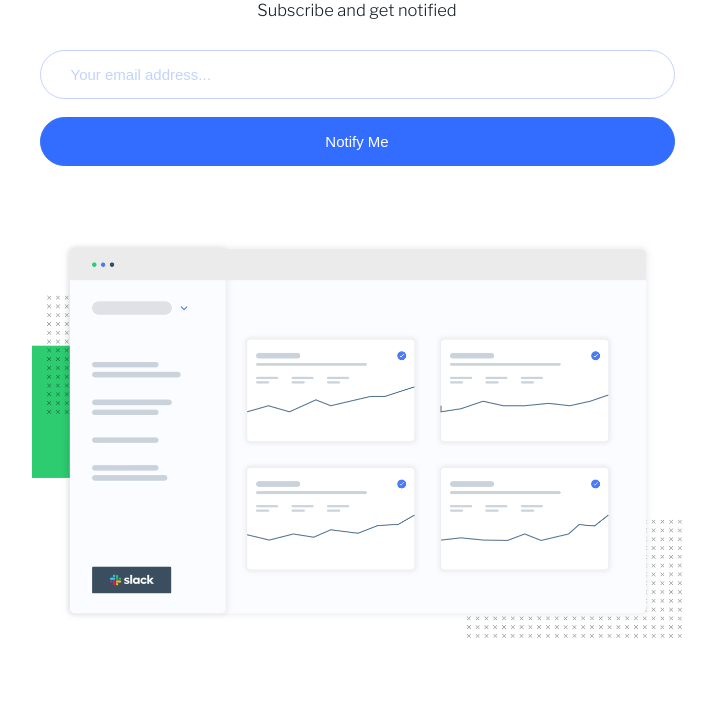
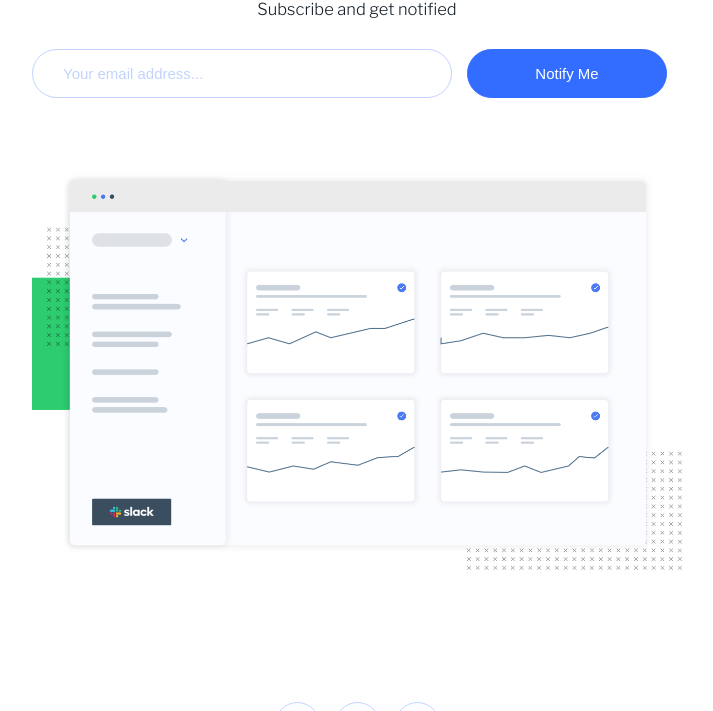
Before and after one commit to 6kbzn9/Ping-Coming-Soon-Page, a plain HTML site: page index.html in a window 1280 px wide. Shown: the part 185-896 px from the top of the page, without its empty margins (283-996 px from the left). Drawn offline with nearby package versions, Linux system fonts and the light colour scheme.

Commit message:
final UI version ~ no validation

```diff
--- a/index.html
+++ b/index.html
@@ -27,13 +27,14 @@
         <img src="images/logo.svg" alt="logo image" class="logo" />
         <h1 class="title"><span>We are launching</span> soon!</h1>
         <p class="subtitle">Subscribe and get notified</p>
-        <form action="#">
+        <form action="#" id="form">
           <input
             type="email"
             class="email"
+            id="email"
             placeholder="Your email address..."
           />
-          <input type="submit" class="submit" value="Notify Me" />
+          <input type="submit" class="submit" value="Notify Me" id="submit" />
         </form>
       </header>
       <img
@@ -56,5 +57,7 @@
         <p class="copy">&copy; Copyright Ping. All rights reserved.</p>
       </footer>
     </div>
+
+    <script src="app.js"></script>
   </body>
 </html>
--- a/style.css
+++ b/style.css
@@ -4,7 +4,8 @@
   --gray: hsl(0, 0%, 59%);
   --very-dark-blue: hsl(209, 33%, 12%);
 }
-* {
+*,
+*::after {
   padding: 0;
   margin: 0;
   box-sizing: border-box;
@@ -29,11 +30,10 @@ body {
 
 header {
   text-align: center;
-  padding: 0 0.5rem;
   margin-bottom: 5rem;
 }
 .logo {
-  width: 90px;
+  width: 80px;
   margin-bottom: 2rem;
   cursor: pointer;
 }
@@ -55,6 +55,7 @@ form {
   width: 100%;
   display: flex;
   flex-direction: column;
+  position: relative;
 }
 input {
   width: 100%;
@@ -67,6 +68,7 @@ input {
   border: 1px solid var(--pale-blue);
   color: var(--very-dark-blue);
   margin-bottom: 1.2rem;
+  transition: 150ms ease-in-out 100ms;
 }
 .email::placeholder {
   color: var(--pale-blue);
@@ -112,3 +114,72 @@ footer {
   color: #fff;
   background-color: hsl(223, 100%, 60%);
 }
+
+/* invalid cllass */
+.invalid {
+  position: relative;
+}
+.invalid .email {
+  border-color: var(--light-red);
+  margin-bottom: 3rem;
+  transition-delay: 0;
+}
+form::after {
+  content: "Please provide a valid email address";
+  position: absolute;
+  width: 100%;
+  color: var(--light-red);
+  font-style: italic;
+  text-align: center;
+  top: 3.675rem;
+  font-size: 0.85rem;
+  pointer-events: none;
+  transition: 150ms ease-in-out;
+  transition-delay: 0;
+  opacity: 0;
+}
+.invalid::after {
+  opacity: 1;
+  transition-delay: 100ms;
+}
+
+@media screen and (max-width: 350px) {
+  .title {
+    font-size: 1.625rem;
+  }
+  input {
+    padding: 0.825rem 1.825rem;
+  }
+  form::after {
+    top: 3.375rem;
+  }
+}
+
+@media screen and (min-width: 550px) {
+  .title {
+    font-size: 2rem;
+  }
+  form {
+    flex-direction: row;
+  }
+  .email {
+    margin-bottom: 0;
+    margin-right: 1rem;
+    min-width: 320px;
+    max-width: 420px;
+  }
+  .submit {
+    max-width: 200px;
+  }
+  .email,
+  .submit {
+    flex: 1;
+  }
+  form::after {
+    text-align: left;
+    padding-left: 2rem;
+  }
+  .invalid .email {
+    margin-bottom: 0;
+  }
+}
```
Also changed, not shown: app.js (added, +15 -0 lines).
